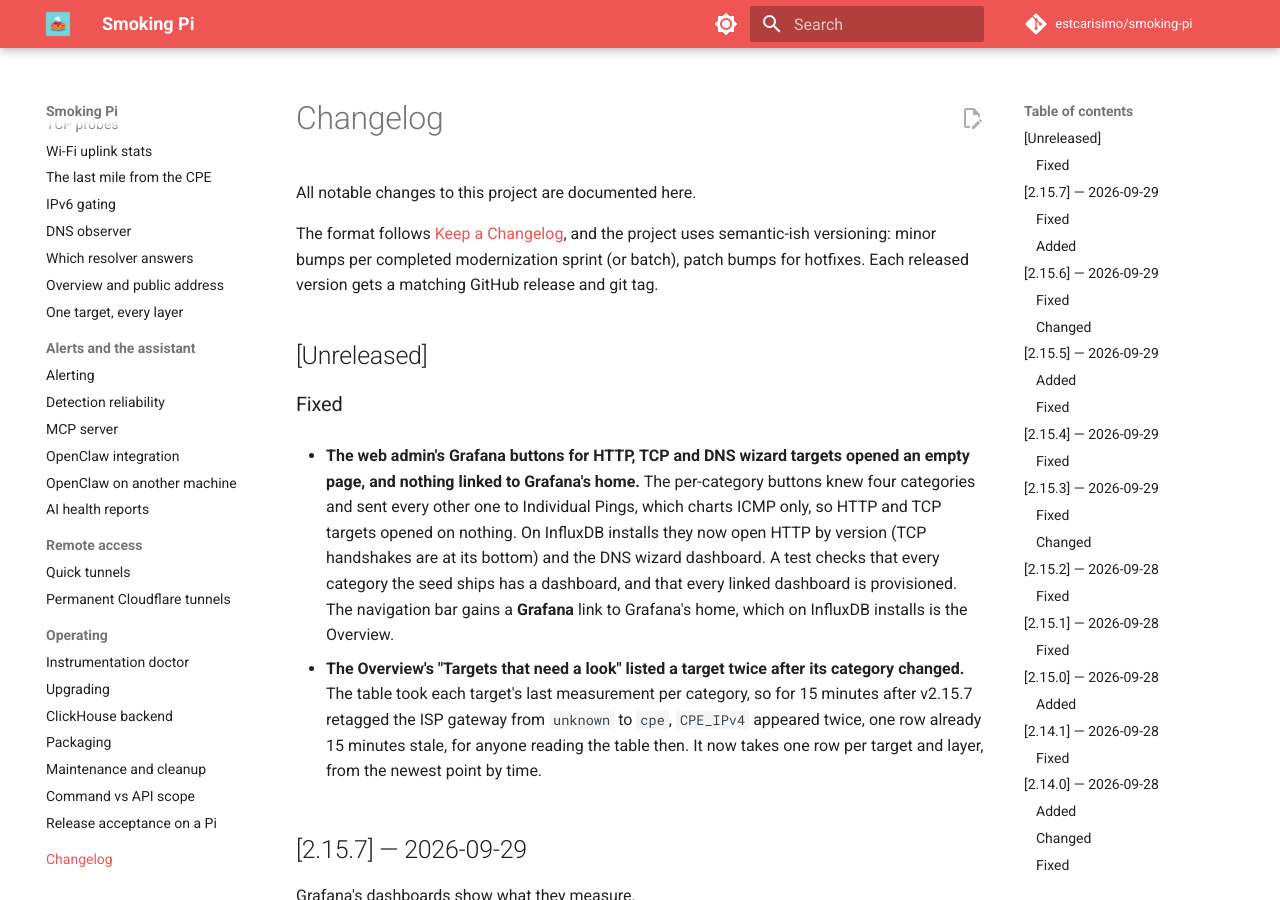
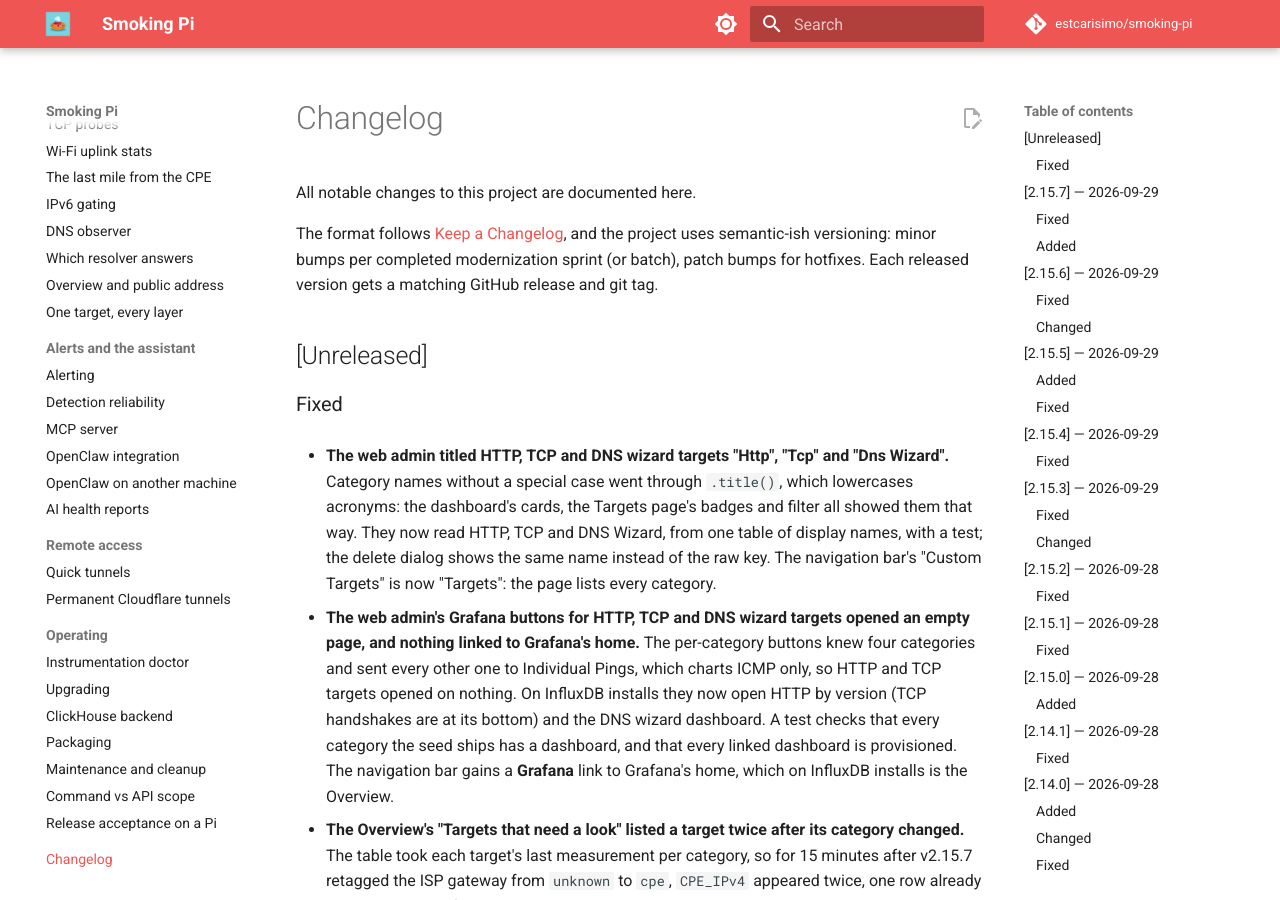
Before and after one commit to estcarisimo/smoking-pi, an MkDocs documentation site: the page built from docs/changelog.md, in a window 1280 px wide and 900 px high. Built offline with MkDocs 1.6.1 and Material for MkDocs 9.7.7, drawn with Linux system fonts in a browser that asks for light colours; comment, search, counter and statistics services are not loaded.

Commit message:
fix(web-admin): HTTP, TCP and DNS Wizard keep their acronyms in category titles (#215)
* fix(web-admin): HTTP, TCP and DNS Wizard keep their acronyms in category titles

Co-Authored-By: Claude Opus 5.5 <noreply@anthropic.com>

* fix(web-admin): names table built once; delete dialog shows the display name; nav says Targets

Co-Authored-By: Claude Opus 5.5 <noreply@anthropic.com>

---------

Co-authored-by: Claude Opus 5.5 <noreply@anthropic.com>

```diff
--- a/CHANGELOG.md
+++ b/CHANGELOG.md
@@ -10,6 +10,14 @@ version gets a matching GitHub release and git tag.
 ## [Unreleased]
 
 ### Fixed
+
+- **The web admin titled HTTP, TCP and DNS wizard targets "Http", "Tcp"
+  and "Dns Wizard".** Category names without a special case went through
+  `.title()`, which lowercases acronyms: the dashboard's cards, the Targets
+  page's badges and filter all showed them that way. They now read HTTP,
+  TCP and DNS Wizard, from one table of display names, with a test; the
+  delete dialog shows the same name instead of the raw key. The navigation
+  bar's "Custom Targets" is now "Targets": the page lists every category.
 
 - **The web admin's Grafana buttons for HTTP, TCP and DNS wizard targets
   opened an empty page, and nothing linked to Grafana's home.** The
--- a/shared/modules/web-admin/app/templates/base.html
+++ b/shared/modules/web-admin/app/templates/base.html
@@ -65,7 +65,7 @@
                     <li class="nav-item">
                         <a class="nav-link {% if request.endpoint and 'targets' in request.endpoint %}active{% endif %}"
                            href="{{ url_for('targets.list_targets') }}">
-                            <i class="bi bi-bullseye"></i> Custom Targets
+                            <i class="bi bi-bullseye"></i> Targets
                         </a>
                     </li>
                     <li class="nav-item">
```
Also changed, not shown: shared/modules/web-admin/app/templates/dashboard.html (+4 -3 lines), 2 other files.
